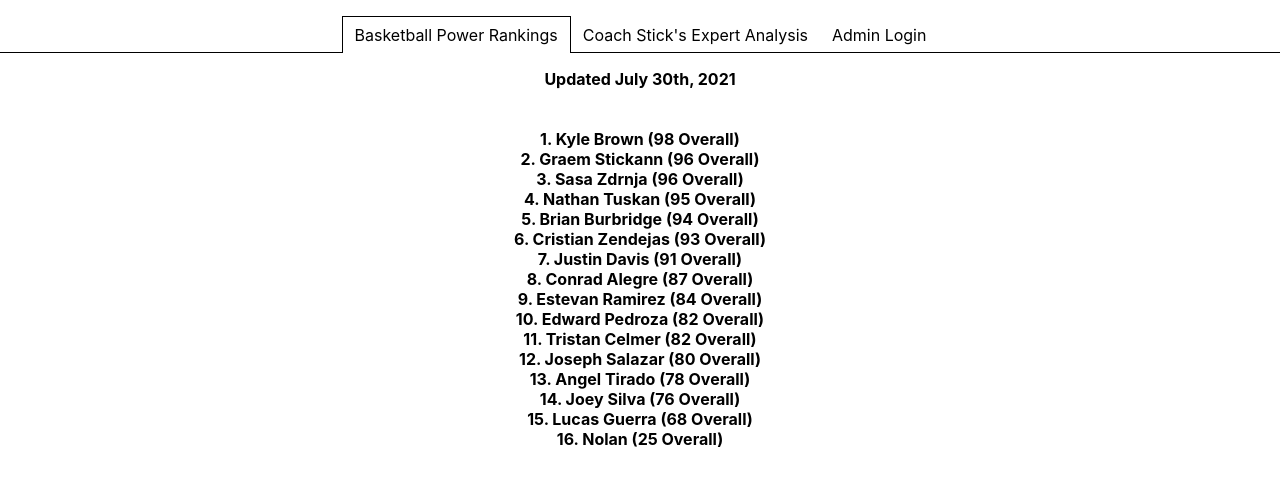
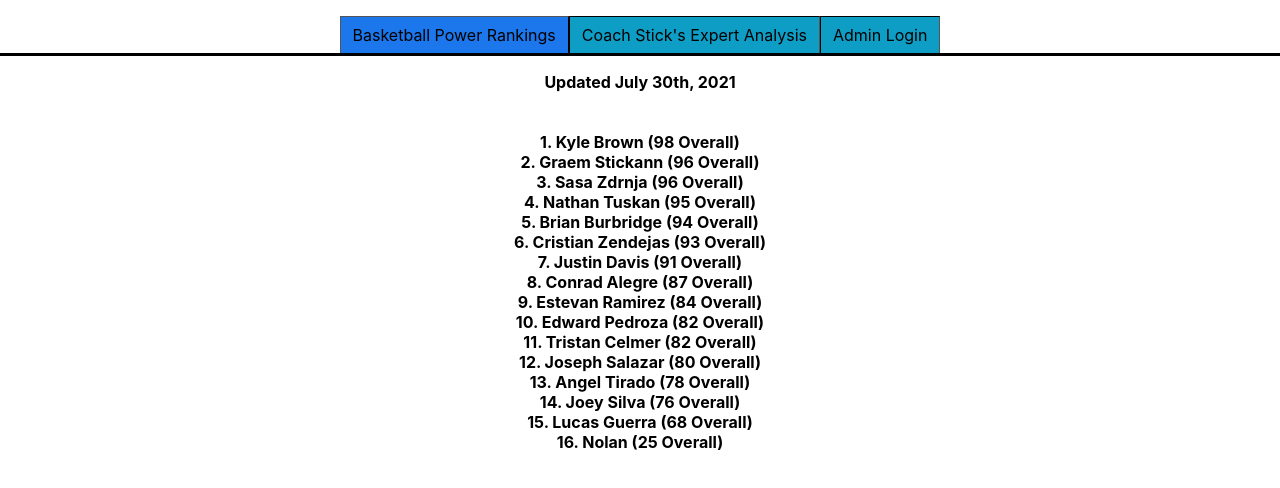
Before and after one commit to edman90/tcpr, a React (Create React App) app in the folder client/: page / in a window 1280 px wide. Shown: the top 488 px of the page. Built offline with nearby package versions, Linux system fonts and the light colour scheme.

Commit message:
Updated tab css

```diff
--- a/client/src/App.css
+++ b/client/src/App.css
@@ -37,19 +37,24 @@
   }
 }
 
-.tab-list { border-bottom: 1px solid;
+.tab-list { border-bottom: 3px solid;
   padding-left: 0;
 }
 
 .tab-list-item {
   display: inline-block;
+  background-color: #0e9ec5;
+  border-style: inset;
+  border-color: black;
+  border-width: 1px 1px 0 1px;
   list-style: none;
-  margin-bottom: -1px;
   padding: 0.5rem 0.75rem;
 }
 
 .tab-list-active {
-  background-color: white;
-  border: solid;
+  display: inline-block;
+  background-color: rgb(29, 119, 236);
   border-width: 1px 1px 0 1px;
+  border-style: outset;
+  border-color: black;
 }
```
